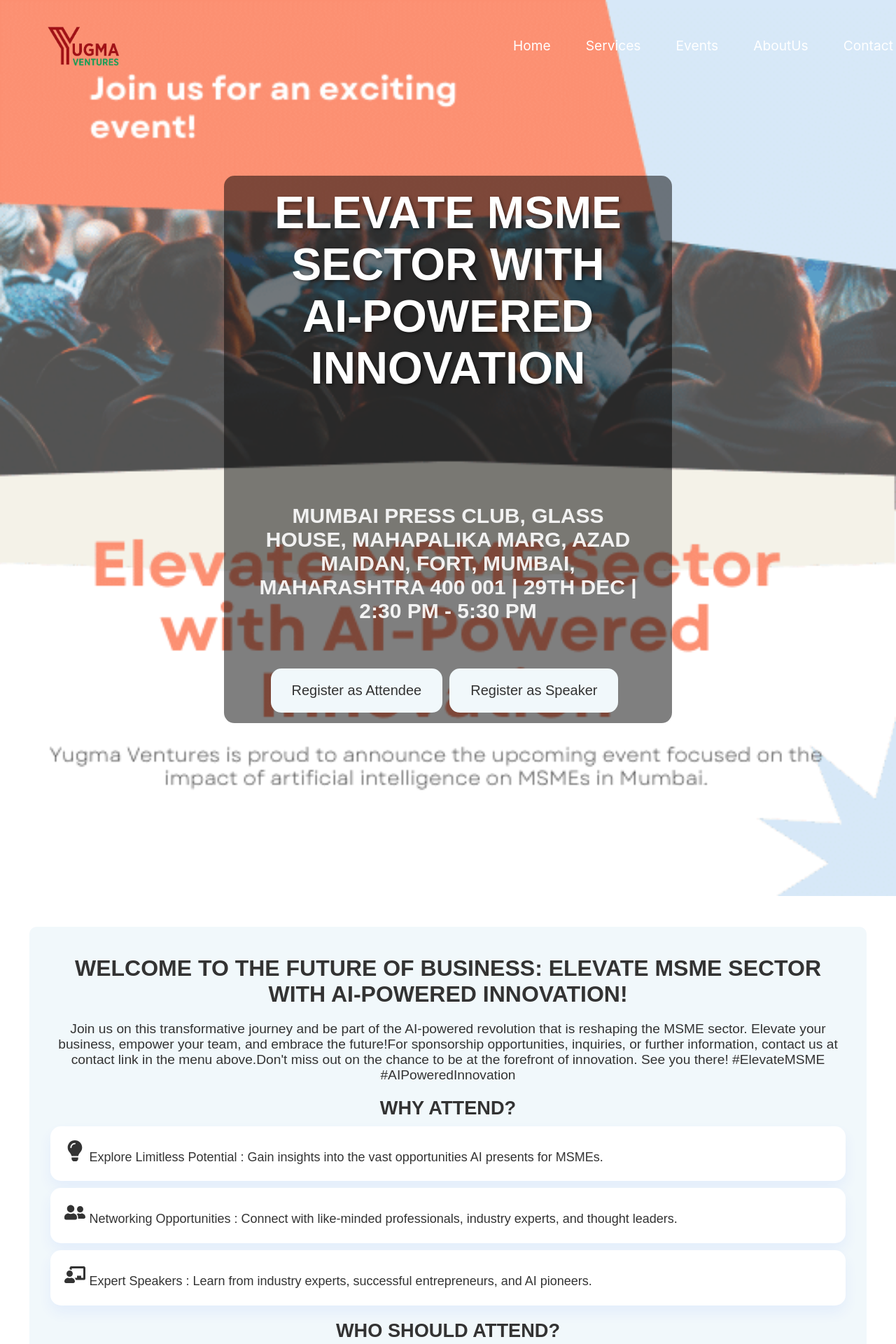
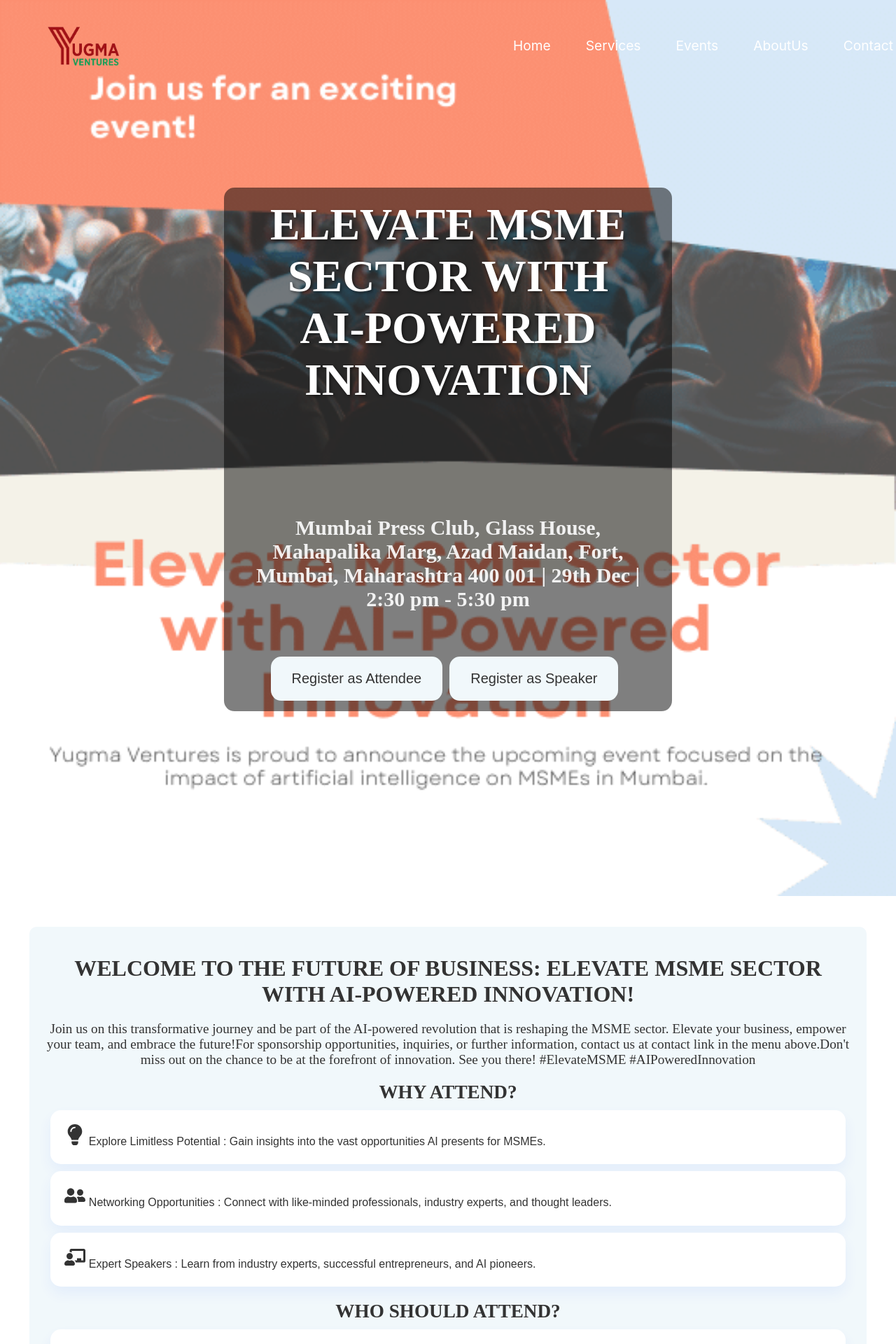
Before and after one commit to krushna53/yugma-ventures-main, a React (Create React App) app: page /event/elevate-msme-sector-with-ai-powered-innovation in a window 1280 px wide. Shown: the top 1920 px of the page at 70% size. Built offline with nearby package versions, Linux system fonts and the light colour scheme.

Commit message:
event page font family

```diff
--- a/src/pages/Event.css
+++ b/src/pages/Event.css
@@ -63,7 +63,7 @@
 
 .event-name h1 {
   font-size: 4rem;
-  font-family: "Montserrat", sans-serif;
+  font-family: 'Droid Serif', serif;
   font-weight: bold;
   text-transform: uppercase;
   color: #fff;
@@ -73,7 +73,6 @@
   border-radius: 15px; /* Optional: Add border-radius for a subtle rounded look */
   transform: translateY(-20%);
 }
-
 /* Styling for the event date and venue */
 .event-date-venue:hover{
   transform: scale(1.1);
@@ -82,9 +81,8 @@
 
 .event-date-venue h2 {
   font-size: 1.5rem;
-  font-family: "Montserrat", sans-serif;
+  font-family: Basis-regular;
   font-weight: bold;
-  text-transform: uppercase;
   color: #fff;
   opacity: 0.9; /* Adjust opacity as needed for visibility */
   /* transform: translateY(%); */
@@ -127,7 +125,7 @@
   list-style: none;
   font-family: Arial, sans-serif;
   line-height: 1.6;
-  font-size: 18px;
+  font-size: 1rem;
 }
 
 .event-why ul li,
@@ -157,7 +155,7 @@
 .event-who h1 {
   font-size: 1.7em;
   margin-bottom: 10px;
-  font-family: "Montserrat", sans-serif;
+  font-family: 'Droid Serif', serif;
   font-weight: bold;
   text-transform: uppercase;
 }
@@ -173,13 +171,13 @@
   text-align: left;
   margin-bottom: 20px;
   text-align: center;
-  font-family: Arial, sans-serif;
+  font-family: Basis-regular;
 
 }
 
 .event-intro-title h1 {
   font-size: 2rem;
-  font-family: "Montserrat", sans-serif;
+  font-family: 'Droid Serif', serif;
   font-weight: bold;
   text-transform: uppercase;
   text-align: center;
```
